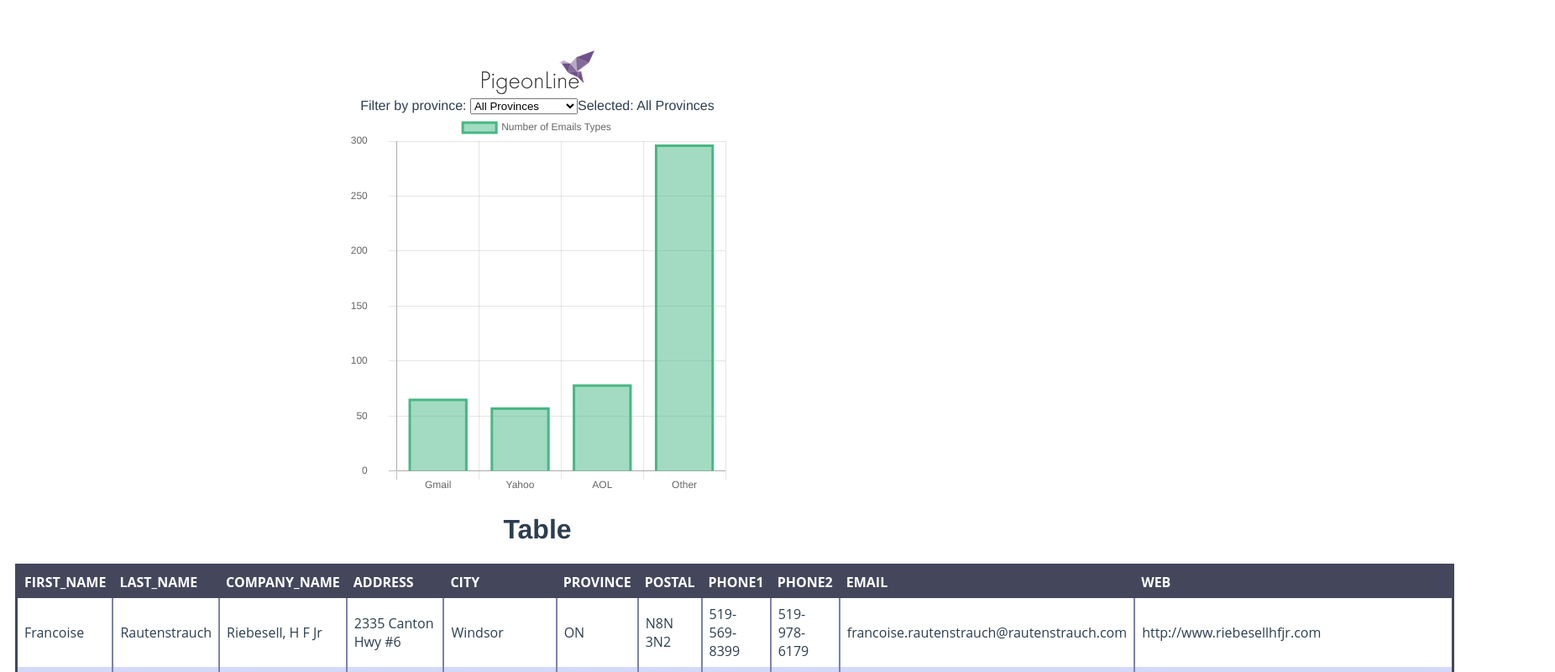
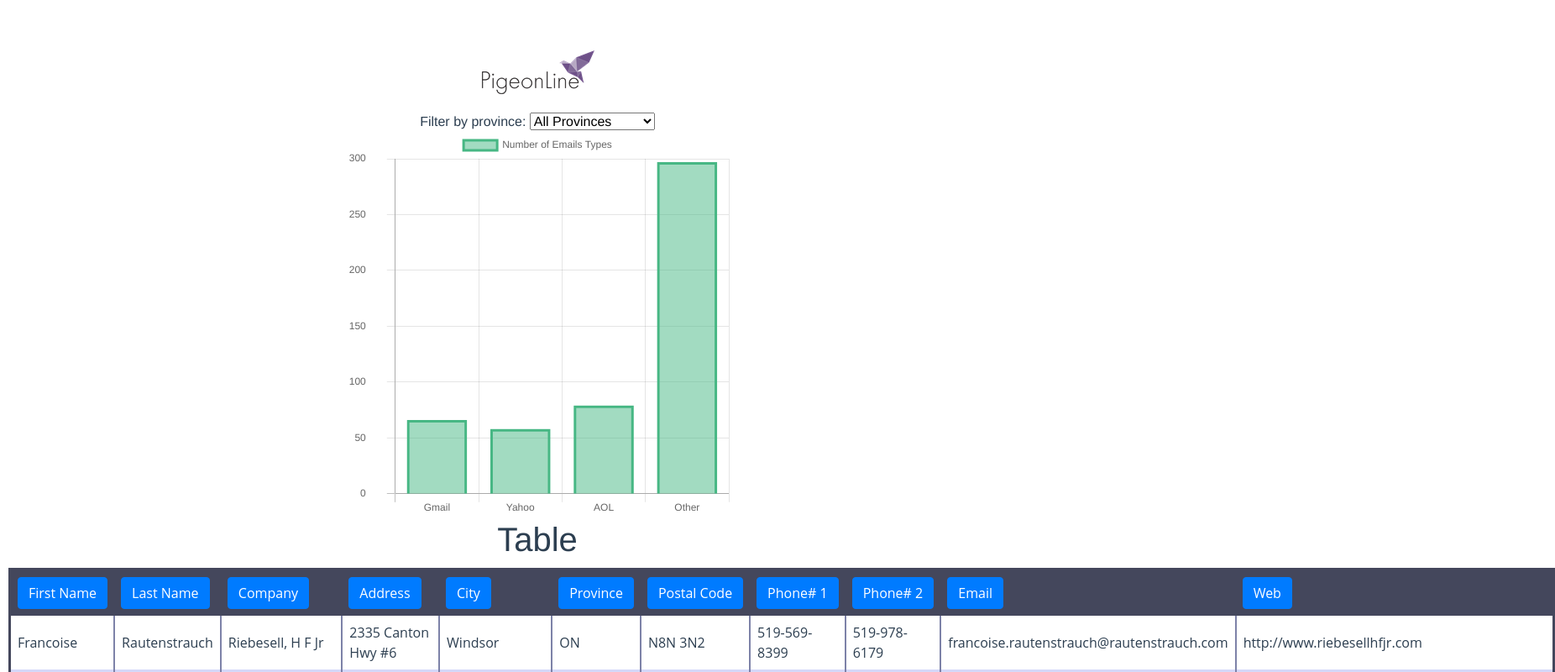
Before and after one commit to StanleyTYLau/pigeonline, a Vue app: page / in a window 1280 px wide. Shown: the top 800 px of the page at 84% size, 1852 px wide, since content can reach past the window. Built offline with nearby package versions, Linux system fonts and the light colour scheme.

Commit message:
event sent when email and prov clicked

```diff
--- a/package.json
+++ b/package.json
@@ -8,6 +8,7 @@
     "lint": "vue-cli-service lint"
   },
   "dependencies": {
+    "bootstrap-vue": "^2.0.0-rc.13",
     "chart.js": "^2.7.3",
     "vue": "^2.6.6",
     "vue-chartjs": "^3.4.0"
--- a/src/App.vue
+++ b/src/App.vue
@@ -1,9 +1,9 @@
 <template>
   <div id="app">
-    <img alt="Pigeonline logo" src="./assets/pigeonline.png">
+    <img id="logo" alt="Pigeonline logo" src="./assets/pigeonline.png">
 
     <div id="chart">
-      <ChartParent v-bind:userData = "userData" />
+      <ChartParent v-bind:userData = "userData"/>
     </div>
 
     <TableData v-bind:userData = "userData"/>
@@ -25,13 +25,18 @@ export default {
   },
   data() {
     return {
-      userData: json
+      userData: json,
+      showChart: false,
     }
   }
 }
 </script>
 
 <style>
+#logo {
+  margin-bottom: 20px;
+}
+
 #app {
   font-family: 'Avenir', Helvetica, Arial, sans-serif;
   -webkit-font-smoothing: antialiased;
--- a/src/components/Chart.vue
+++ b/src/components/Chart.vue
@@ -29,6 +29,7 @@ export default {
   },
 
   mounted() {
+    //this.chartData created by mixin
     this.renderChart(this.chartData, this.options);
 
   }
--- a/src/components/ChartParent.vue
+++ b/src/components/ChartParent.vue
@@ -19,7 +19,6 @@
     <option>SK</option>
     <option>YT</option>
     </select>
-    <span>Selected: {{ provSelect }}</span>
 
     <ChartVis :chart-data = "chartData" />
   </div>
--- a/src/components/Table.vue
+++ b/src/components/Table.vue
@@ -5,17 +5,17 @@
     <table id="table1">
       <thead>
         <tr>
-          <th>first_name</th>
-          <th>last_name</th>
-          <th>company_name</th>
-          <th>address</th>
-          <th>city</th>
-          <th>province</th>
-          <th>postal</th>
-          <th>phone1</th>
-          <th>phone2</th>
-          <th>email</th>
-          <th>web</th>
+          <th nowrap><b-button :pressed.sync="toggle1" variant="primary">First Name</b-button></th>
+          <th nowrap><b-button :pressed.sync="toggle2" variant="primary">Last Name</b-button></th>
+          <th nowrap><b-button :pressed.sync="toggle3" variant="primary">Company</b-button></th>
+          <th nowrap><b-button :pressed.sync="toggle4" variant="primary">Address</b-button></th>
+          <th nowrap><b-button :pressed.sync="toggle5" variant="primary">City</b-button></th>
+          <th nowrap><b-button :pressed.sync="toggle6" variant="primary" v-on:click="checkEmailProv()">Province</b-button></th>
+          <th nowrap><b-button :pressed.sync="toggle7" variant="primary">Postal Code</b-button></th>
+          <th nowrap><b-button :pressed.sync="toggle8" variant="primary">Phone# 1</b-button></th>
+          <th nowrap><b-button :pressed.sync="toggle9" variant="primary">Phone# 2</b-button></th>
+          <th nowrap><b-button :pressed.sync="toggle10" variant="primary" v-on:click="checkEmailProv()">Email</b-button></th>
+          <th nowrap><b-button :pressed.sync="toggle11" variant="primary">Web</b-button></th>
         </tr>
       </thead>
 
@@ -41,7 +41,30 @@
 <script>
 export default {
   name: "TableData",
-  props: ["userData"]
+  props: ["userData"],
+  data() {
+    return {
+      toggle1: false,
+      toggle2: false,
+      toggle3: false,
+      toggle4: false,
+      toggle5: false,
+      toggle6: false,
+      toggle7: false,
+      toggle8: false,
+      toggle9: false,
+      toggle10: false,
+      toggle11: false,
+    }
+  },
+  methods: {
+    checkEmailProv() {
+      if (this.toggle6 && this.toggle10 && !this.toggle1 && !this.toggle2 && !this.toggle3 &&
+      !this.toggle4 && !this.toggle5 && !this.toggle8 && !this.toggle9 && !this.toggle11){
+        this.$emit('show', true);
+      }
+    }
+  }
 }
 </script>
 
--- a/src/main.js
+++ b/src/main.js
@@ -1,5 +1,11 @@
 import Vue from 'vue'
 import App from './App.vue'
+import BootstrapVue from 'bootstrap-vue'
+
+Vue.use(BootstrapVue)
+
+import 'bootstrap/dist/css/bootstrap.css'
+import 'bootstrap-vue/dist/bootstrap-vue.css'
 
 Vue.config.productionTip = false
 
```
Also changed, not shown: 1 other file (tests, documents, lock files or other folders).
